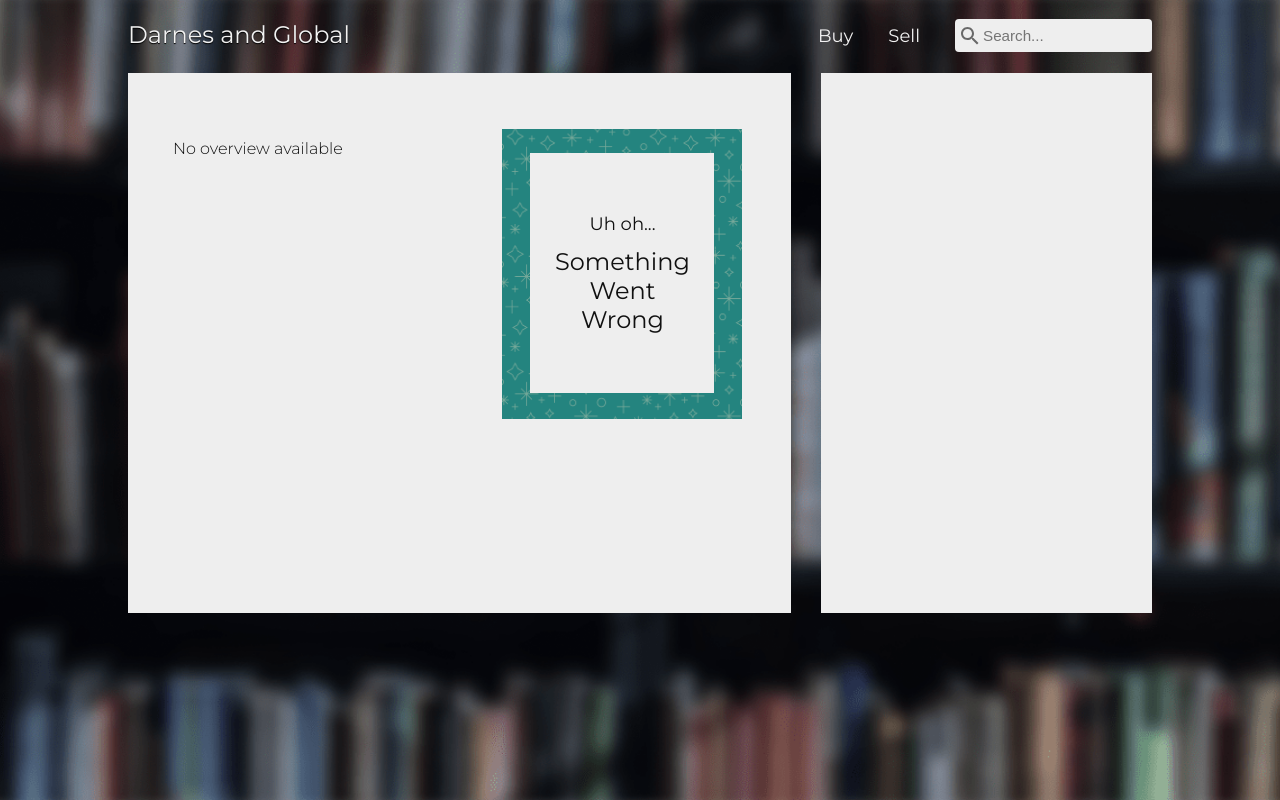
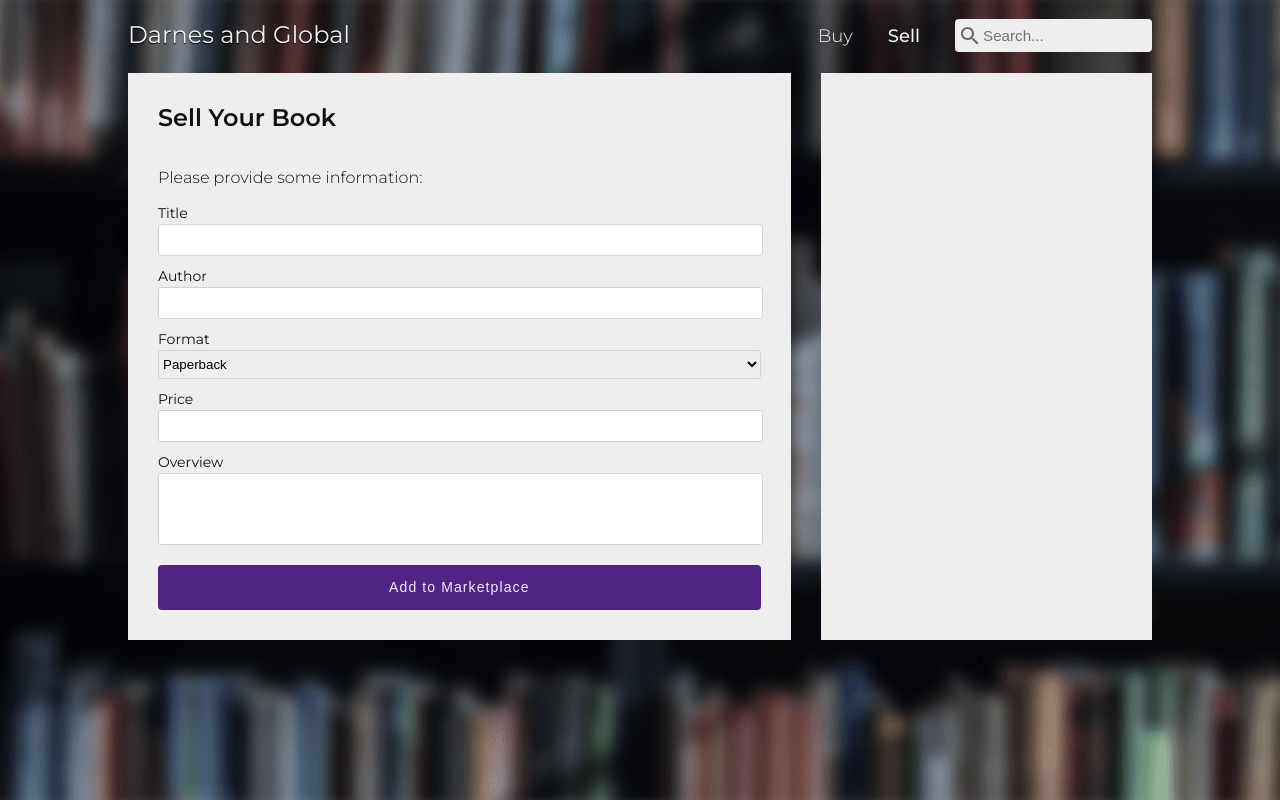
Before and after one commit to Hemil96/bookstore-api-nodejs-tutorial, a React (Create React App) app in the folder client/: page /sell in a window 1280 px wide. Built offline with nearby package versions, Linux system fonts and the light colour scheme.

Commit message:
[Feature]: Landing Page and Sell Page with routes

```diff
--- a/client/src/App.js
+++ b/client/src/App.js
@@ -3,7 +3,7 @@ import styled from 'styled-components';
 
 import { GlobalStyle } from './theme';
 import Navbar from './components/Navbar';
-import RouterSwitch from './routes/RouterSwitch';
+import RouterSwitch from './components/RouterSwitch';
 
 const Container = styled.div`
   margin: 0 auto;
@@ -11,18 +11,32 @@ const Container = styled.div`
 `;
 
 const Content = styled.main`
+  display: grid;
+  grid-template-columns: 2fr 1fr;
+  grid-gap: 30px;
   width: 100%;
   height: 540px;
 `;
 
+const BookListing = styled.aside`
+  height: 100%;
+  background-color: ${({ theme }) => theme.colors.default.bg};
+`;
+
 class App extends Component {
+  state = {
+    books: [],
+    selectedBook: {},
+  };
+
   render() {
     return (
       <Container>
         <GlobalStyle />
         <Navbar />
         <Content>
-          <RouterSwitch />
+          <RouterSwitch {...this.state.selectedBook} />
+          <BookListing books={this.state.books} />
         </Content>
       </Container>
     );
--- a/client/src/components/BookDetails.jsx
+++ b/client/src/components/BookDetails.jsx
@@ -9,9 +9,7 @@ const DetailsBox = styled.article`
   display: grid;
   grid-template-columns: 1fr 1fr;
   grid-gap: 20px;
-  max-height: 100%;
   padding: 56px 15px;
-  background-color: ${({ theme }) => theme.colors.default.bg};
 `;
 
 const OverviewSection = styled.section`
--- a/client/src/components/Buttons.jsx
+++ b/client/src/components/Buttons.jsx
@@ -5,9 +5,9 @@ export const PrimaryButton = styled.button`
   width: 100%;
   border: none;
   border-radius: 4px;
-  font-size: 16px;
+  font-size: 14px;
   font-weight: ${({ theme }) => theme.fontWeights.medium};
-  letter-spacing: 1.2px;
+  letter-spacing: 1.1px;
   cursor: pointer;
   box-shadow: 0px 0px 0px #888;
   background-color: ${({ theme }) => theme.colors.primary.bg};
--- /dev/null
+++ b/client/src/components/FormInputs.jsx
@@ -0,0 +1,54 @@
+import React from 'react';
+import styled from 'styled-components';
+
+const InputBase = styled.input`
+  display: block;
+  width: 100%;
+  padding: 5px 0;
+  line-height: 1.5;
+  border-radius: 3px;
+  border: 1px solid lightgray;
+  margin-top: 2px;
+  margin-bottom: 10px;
+`;
+
+const Input = styled(InputBase)`
+  text-indent: 5px;
+`;
+
+export const LongText = styled(InputBase)`
+  text-indent: 5px;
+  font-family: inherit;
+  resize: none;
+`;
+
+const Label = styled.label`
+  font-size: 14px;
+`;
+
+export const TextInput = ({ name, label, placeholder }) => (
+  <Label htmlFor={name}>
+    {label}
+    <Input as="input" name={name} placeholder={placeholder} />
+  </Label>
+);
+
+export const Select = ({ name, label, options, selected }) => (
+  <Label htmlFor={name}>
+    {label}
+    <InputBase as="select" name={name} defaultValue={selected}>
+      {options.map(({ value, text }, i) => (
+        <option key={value} value={value}>
+          {text}
+        </option>
+      ))}
+    </InputBase>
+  </Label>
+);
+
+export const TextArea = ({ name, label, placeholder, rows }) => (
+  <Label htmlFor={name}>
+    {label}
+    <LongText as="textarea" name={name} placeholder={placeholder} rows={rows} />
+  </Label>
+);
--- /dev/null
+++ b/client/src/components/LandingPage.jsx
@@ -0,0 +1,17 @@
+import React from 'react';
+import styled from 'styled-components';
+
+const Container = styled.div`
+  display: flex;
+  flex-direction: column;
+  justify-content: center;
+  align-items: center;
+`;
+
+const LandingPage = () => (
+  <Container>
+    <h2>Welcome to Darnes and Global!</h2>
+  </Container>
+);
+
+export default LandingPage;
--- a/client/src/components/Navbar.jsx
+++ b/client/src/components/Navbar.jsx
@@ -1,5 +1,6 @@
 import React from 'react';
 import styled from 'styled-components';
+import { NavLink as RouterNavLink } from 'react-router-dom';
 
 import searchIcon from '../img/search.svg';
 
@@ -16,14 +17,22 @@ const StyledNavbar = styled.nav`
   }
 `;
 
-const Brand = styled.a`
+const Brand = styled.h1`
+  display: inline;
+  font-weight: 400;
+  margin: 0;
   font-size: 24px;
   text-shadow: 0px 1px 1px #000000;
 `;
 
-const NavLink = styled.a`
+const NavLink = styled(RouterNavLink)`
   font-size: 18px;
   padding-right: 35px;
+  font-weight: ${({ theme }) => theme.fontWeights.light};
+
+  &.active {
+    font-weight: ${({ theme }) => theme.fontWeights.medium};
+  }
 `;
 
 const SearchBar = styled.input`
@@ -51,10 +60,14 @@ class Navbar extends React.Component {
   render() {
     return (
       <StyledNavbar>
-        <Brand href="#">Darnes and Global</Brand>
+        <Brand>Darnes and Global</Brand>
         <div>
-          <NavLink href="#">Buy</NavLink>
-          <NavLink href="#">Sell</NavLink>
+          <NavLink exact to={'/'} activeClassName={'active'}>
+            Buy
+          </NavLink>
+          <NavLink to={'/sell'} activeClassName={'active'}>
+            Sell
+          </NavLink>
           <SearchBar
             size="18"
             type="search"
--- /dev/null
+++ b/client/src/components/RouterSwitch.jsx
@@ -0,0 +1,28 @@
+import React from 'react';
+import styled from 'styled-components';
+import { Switch, Route } from 'react-router';
+
+import BookDetails from './BookDetails';
+import LandingPage from './LandingPage';
+import SellBook from './SellBook';
+
+const ContentContainer = styled.div`
+  max-height: 100%;
+  padding: 10px 30px;
+  background-color: ${({ theme }) => theme.colors.default.bg};
+`;
+
+const RouterSwitch = props => (
+  <ContentContainer>
+    <Switch>
+      <Route
+        path="/details"
+        render={() => <BookDetails {...props.selectedBook} />}
+      />
+      <Route path="/sell" component={SellBook} />
+      <Route component={LandingPage} />
+    </Switch>
+  </ContentContainer>
+);
+
+export default RouterSwitch;
--- /dev/null
+++ b/client/src/components/SellBook.jsx
@@ -0,0 +1,76 @@
+import React from 'react';
+import styled from 'styled-components';
+
+import { TextInput, Select, TextArea } from './FormInputs';
+import { PrimaryButton } from './Buttons';
+
+const Container = styled.article`
+  display: flex;
+  justify-content: space-between;
+  flex-direction: column;
+  align-items: stretch;
+  padding: 20px 0;
+`;
+
+const Header = styled.h2`
+  display: inline;
+  margin-top: 0;
+`;
+
+const Message = styled.p`
+  font-weight: ${({ theme }) => theme.fontWeights.light};
+`;
+
+const AddButton = styled(PrimaryButton)`
+  height: 45px;
+  margin-top: 10px;
+`;
+
+// Options for "Format" select element
+const formatOptions = [
+  { value: 'paperback', text: 'Paperback' },
+  { value: 'hardcover', text: 'Hardcover' },
+];
+
+export default class SellBook extends React.Component {
+  state = {
+    title: '',
+    author: '',
+    format: formatOptions[0].value,
+    price: null,
+    overview: '',
+  };
+
+  handleChange = e => this.setState({ [e.target.name]: e.target.value });
+
+  handleSubmit = e => {
+    e.preventDefault();
+    console.log(this.state);
+  };
+
+  render() {
+    return (
+      <Container>
+        <Header>Sell Your Book</Header>
+        <Message>Please provide some information:</Message>
+        <form
+          onChange={this.handleChange}
+          onSubmit={this.handleSubmit}
+          name="Sell Form"
+        >
+          <TextInput name="title" label="Title" />
+          <TextInput name="author" label="Author" />
+          <Select
+            name="format"
+            label="Format"
+            options={formatOptions}
+            selected={formatOptions[0].value}
+          />
+          <TextInput name="price" label="Price" />
+          <TextArea name="overview" label="Overview" rows={3} />
+          <AddButton type="submit">Add to Marketplace</AddButton>
+        </form>
+      </Container>
+    );
+  }
+}
--- a/client/src/routes/BrowseAll.jsx
+++ /dev/null
@@ -1,38 +0,0 @@
-import React from 'react';
-import styled from 'styled-components';
-
-import BookDetails from '../components/BookDetails';
-
-const Container = styled.div`
-  display: grid;
-  grid-template-columns: 2fr 1fr;
-  grid-gap: 30px;
-  width: 100%;
-  height: 100%;
-`;
-
-const ListingBox = styled.aside`
-  height: 100%;
-  background-color: ${({ theme }) => theme.colors.default.bg};
-`;
-
-class BrowseAll extends React.Component {
-  state = {
-    books: [],
-    selectedBook: {},
-  };
-
-  render() {
-    return (
-      <Container>
-        <BookDetails {...this.state.selectedBook} />
-        <ListingBox books={this.state.books} />
-      </Container>
-    );
-  }
-}
-
-BrowseAll.propTypes = {};
-BrowseAll.defaultProps = {};
-
-export default BrowseAll;
--- a/client/src/routes/RouterSwitch.jsx
+++ /dev/null
@@ -1,12 +0,0 @@
-import React from 'react';
-import { Switch, Route } from 'react-router';
-
-import BrowseAll from './BrowseAll';
-
-const RouterSwitch = () => (
-  <Switch>
-    <Route component={BrowseAll} />
-  </Switch>
-);
-
-export default RouterSwitch;
```
